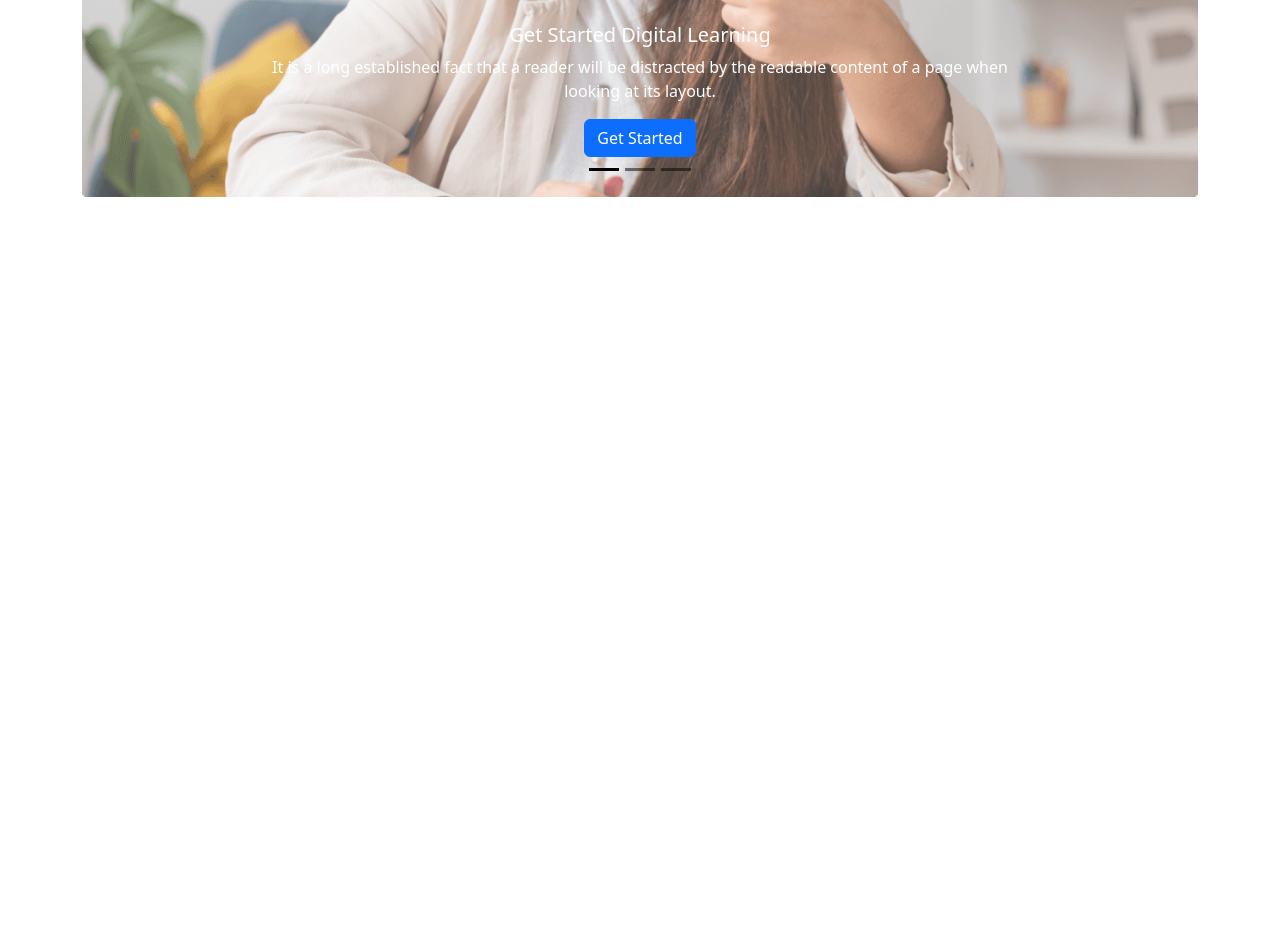
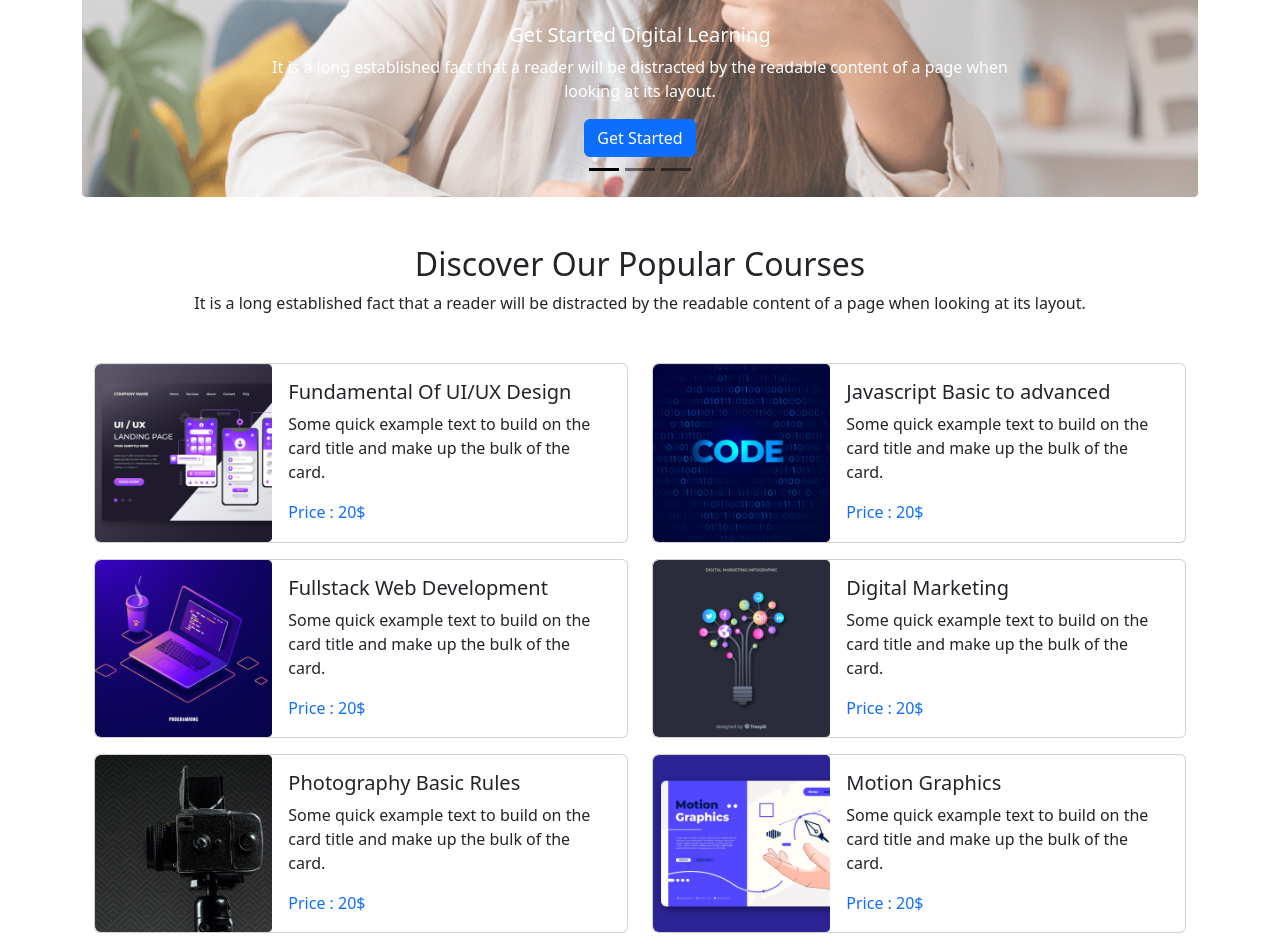
Before and after one commit to kawser2917/ed_tech-Bootstrap-, a plain HTML site: page index.html in a window 1280 px wide. Shown: the part 499-1448 px from the top of the page. Before the commit the page ends 800 px from the top, so only its background shows below. Drawn offline with nearby package versions, Linux system fonts and the light colour scheme.

Commit message:
popular courses added

```diff
--- a/index.html
+++ b/index.html
@@ -9,6 +9,7 @@
     <link rel="stylesheet" href="https://cdn.jsdelivr.net/npm/bootstrap@5.2.0/dist/css/bootstrap.min.css">
 </head>
 <body>
+  <!-- Header section start -->
     <header class="container">
         <!-- Nav Section start -->
         <nav class="navbar navbar-expand-lg bg-light">
@@ -89,9 +90,138 @@
             <span class="visually-hidden">Next</span>
           </button>
         </div>
-
         <!-- carousel section end -->
     </header>
+  <!-- Header section end -->
+
+  <!-- main section start -->
+  <main class="mt-5 container">
+    <div class="text-center">
+      <h2>Discover Our Popular Courses</h2>
+      <p>It is a long established fact that a reader will be distracted by the readable content of a page when looking at its layout.</p>
+    </div>
+
+    <!-- courses description -->
+    <div class="container mt-5">
+      <div class="row">
+        <div class="col-6">
+          <div class="card mb-3" style="max-width: 540px;">
+            <div class="row g-0">
+              <div class="col-md-4">
+                <img src="images/course/course-1.png" class="img-fluid rounded-start" alt="...">
+              </div>
+              <div class="col-md-8">
+                <div class="card-body">
+                  <h5 class="card-title">Fundamental Of UI/UX Design</h5>
+                  <p class="card-text">Some quick example text to build on the card title and make up the bulk of the card.</p>
+                  <p class="card-text text-primary">Price : 20$</p>
+                </div>
+              </div>
+            </div>
+          </div>
+
+
+        </div>
+        <div class="col-6">
+          <div class="card mb-3" style="max-width: 540px;">
+            <div class="row g-0">
+              <div class="col-md-4">
+                <img src="images/course/course-2.png" class="img-fluid rounded-start" alt="...">
+              </div>
+              <div class="col-md-8">
+                <div class="card-body">
+                  <h5 class="card-title">Javascript Basic to advanced</h5>
+                  <p class="card-text">Some quick example text to build on the card title and make up the bulk of the card.</p>
+                  <p class="card-text text-primary">Price : 20$</p>
+                </div>
+              </div>
+            </div>
+          </div>
+
+
+        </div>
+        <div class="col-6">
+          <div class="card mb-3" style="max-width: 540px;">
+            <div class="row g-0">
+              <div class="col-md-4">
+                <img src="images/course/course-3.png" class="img-fluid rounded-start" alt="...">
+              </div>
+              <div class="col-md-8">
+                <div class="card-body">
+                  <h5 class="card-title">Fullstack Web Development</h5>
+                  <p class="card-text">Some quick example text to build on the card title and make up the bulk of the card.</p>
+                  <p class="card-text text-primary">Price : 20$</p>
+                </div>
+              </div>
+            </div>
+          </div>
+
+
+        </div>
+        <div class="col-6">
+          <div class="card mb-3" style="max-width: 540px;">
+            <div class="row g-0">
+              <div class="col-md-4">
+                <img src="images/course/course-4.png" class="img-fluid rounded-start" alt="...">
+              </div>
+              <div class="col-md-8">
+                <div class="card-body">
+                  <h5 class="card-title">Digital Marketing</h5>
+                  <p class="card-text">Some quick example text to build on the card title and make up the bulk of the card.</p>
+                  <p class="card-text text-primary">Price : 20$</p>
+                </div>
+              </div>
+            </div>
+          </div>
+
+
+        </div>
+        <div class="col-6">
+          <div class="card mb-3" style="max-width: 540px;">
+            <div class="row g-0">
+              <div class="col-md-4">
+                <img src="images/course/course-5.png" class="img-fluid rounded-start" alt="...">
+              </div>
+              <div class="col-md-8">
+                <div class="card-body">
+                  <h5 class="card-title">Photography Basic Rules</h5>
+                  <p class="card-text">Some quick example text to build on the card title and make up the bulk of the card.</p>
+                  <p class="card-text text-primary">Price : 20$</p>
+                </div>
+              </div>
+            </div>
+          </div>
+
+
+        </div>
+        <div class="col-6">
+          <div class="card mb-3" style="max-width: 540px;">
+            <div class="row g-0">
+              <div class="col-md-4">
+                <img src="images/course/course-6.png" class="img-fluid rounded-start" alt="...">
+              </div>
+              <div class="col-md-8">
+                <div class="card-body">
+                  <h5 class="card-title">Motion Graphics</h5>
+                  <p class="card-text">Some quick example text to build on the card title and make up the bulk of the card.</p>
+                  <p class="card-text text-primary">Price : 20$</p>
+                </div>
+              </div>
+            </div>
+          </div>
+
+
+        </div>
+      </div>
+    </div>
+
+
+
+
+  </main>
+  <!-- main section end -->
+
+
 
 
     <!-- Bootstrap js CDN -->
```
